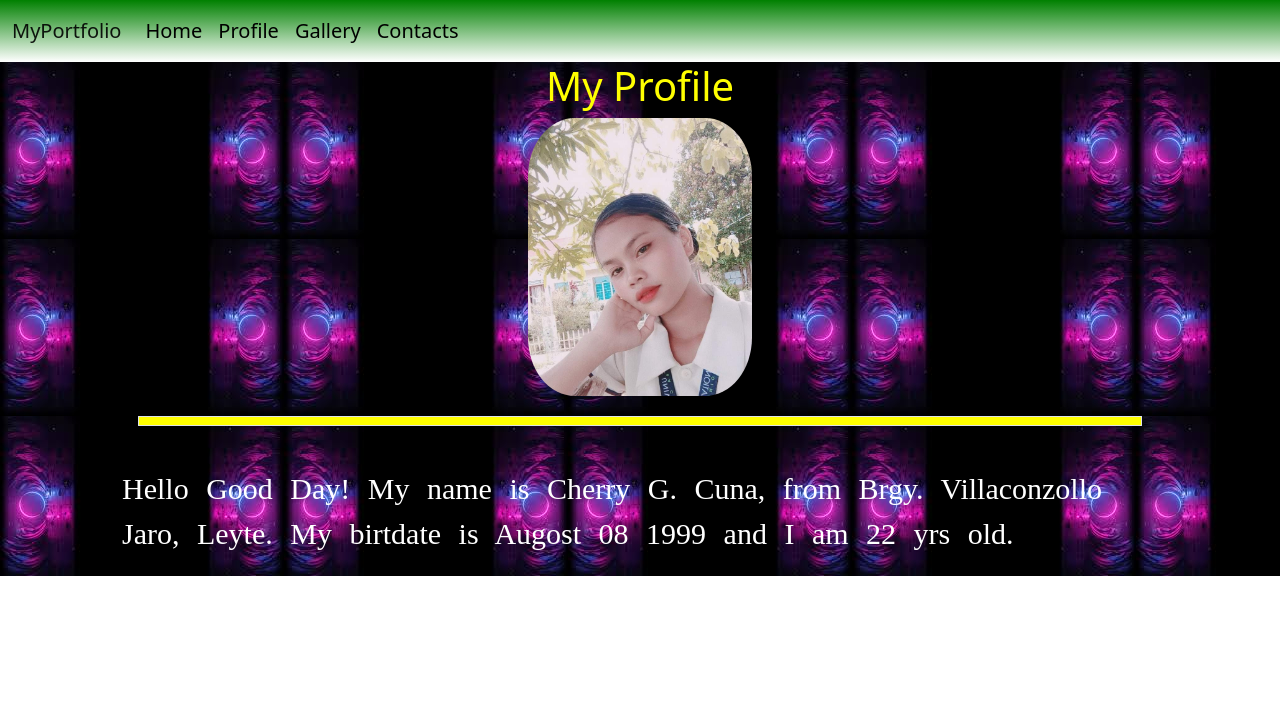
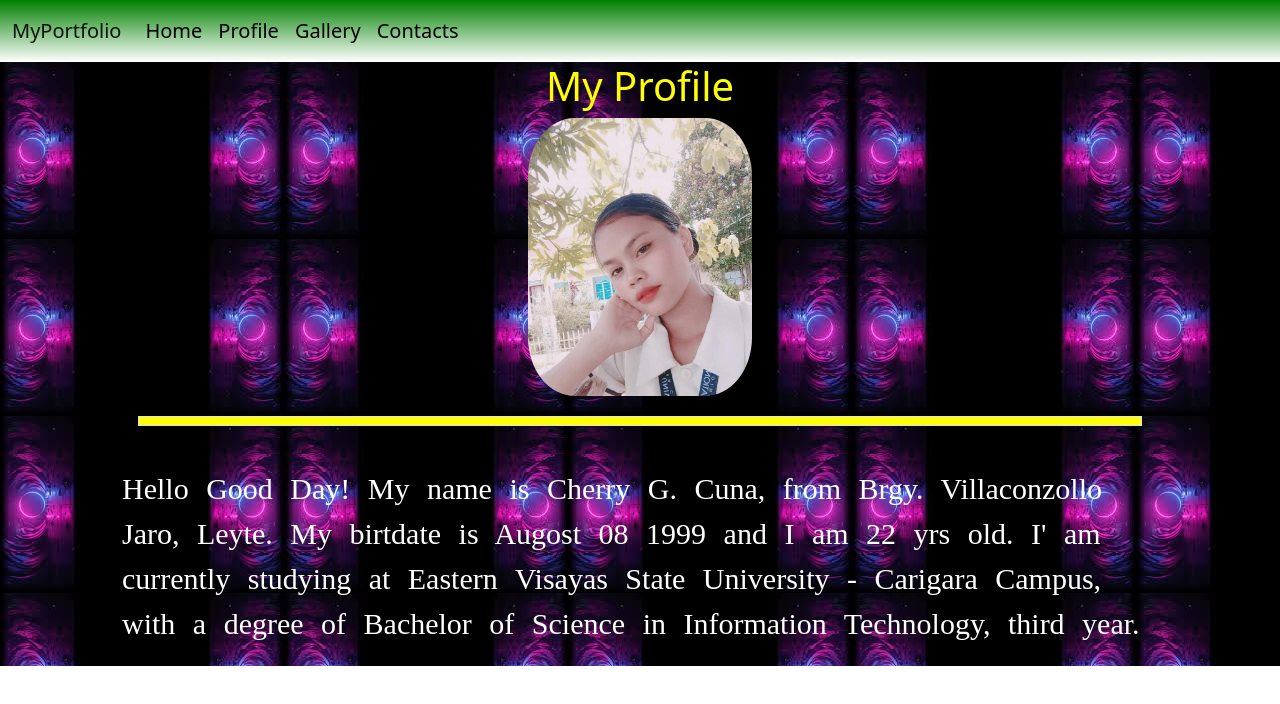
Before and after one commit to CherryCuna8/MidtermExam, an Angular app: page /profile in a window 1280 px wide. Shown: the top 704 px of the page. Built offline with nearby package versions, Linux system fonts and the light colour scheme.

Commit message:
updating profile content

```diff
--- a/src/app/profile/profile.component.html
+++ b/src/app/profile/profile.component.html
@@ -9,6 +9,7 @@
         <p class="talent">
 
             Hello Good Day! My name is Cherry G. Cuna, from Brgy. Villaconzollo Jaro, Leyte. My birtdate is Augost 08 1999 and I am 22 yrs old.
+            I' am currently studying at Eastern Visayas State University - Carigara Campus, with a degree of Bachelor of Science in Information Technology, third year.
         </p>
     </div>
     </section>
```
